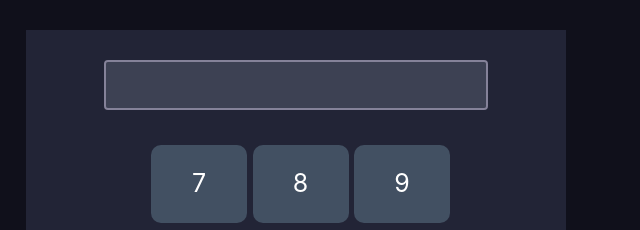
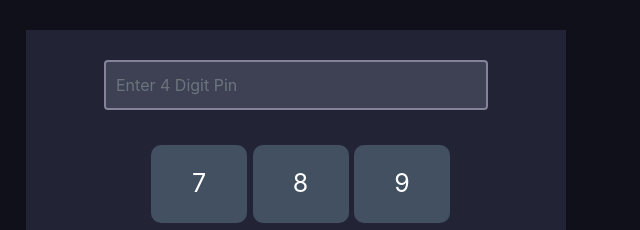
Before and after one commit to Ifat-Fahim/pin_matcher, a plain HTML site: page index.html in a window 1280 px wide. Shown: the top 230 px of the page, 629-1269 px from the left. Drawn offline with nearby package versions, Linux system fonts and the light colour scheme.

Commit message:
placeholder added

```diff
--- a/index.html
+++ b/index.html
@@ -21,7 +21,7 @@
             </div>
             <div class="col-md-6">
                 <div class="input-section half-width">
-                    <input id="pin-input" class="form-control" type="text">
+                    <input id="pin-input" class="form-control" type="text" placeholder="Enter 4 Digit Pin">
                     <div class="numbers">
                         <div class="calc-body">
                             <div class="calc-button-row">
```
